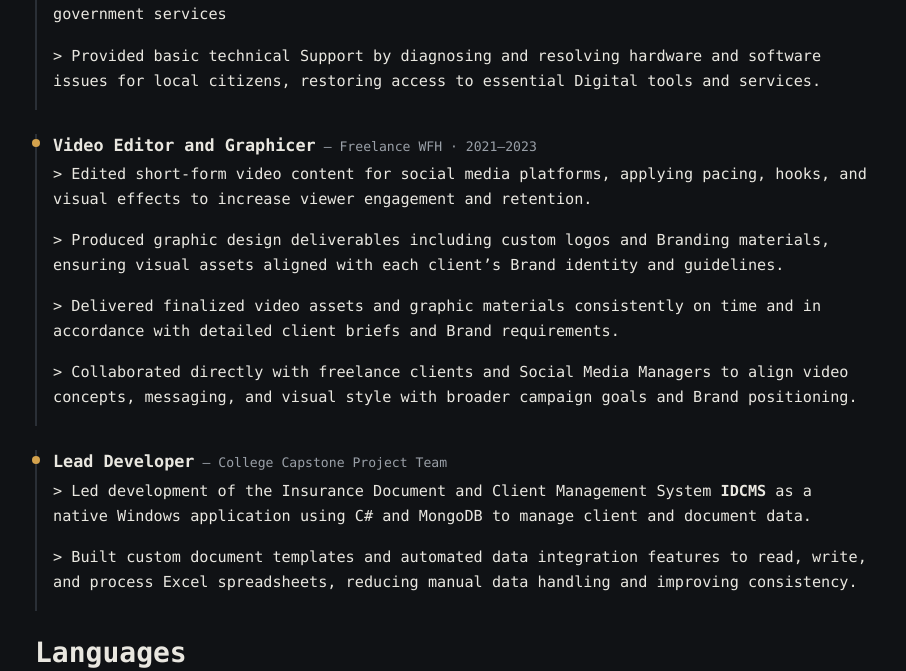
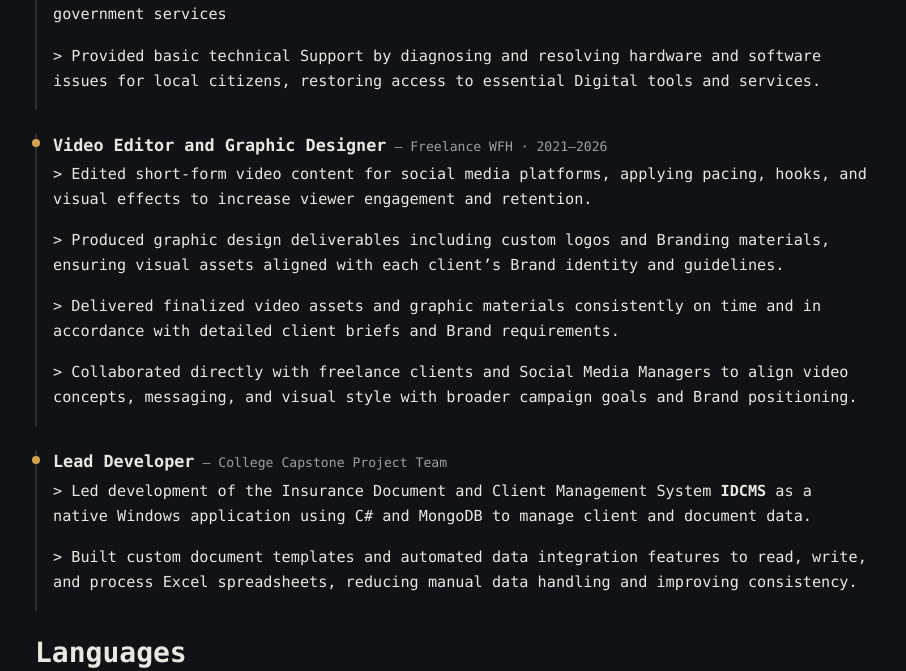
Before and after one commit to polykarp-dev/iver-portfolio, a plain HTML site: page index.html in a window 1280 px wide. Shown: the part 1101-1772 px from the top of the page, without its empty margins (185-1091 px from the left). Drawn offline with nearby package versions, Linux system fonts and the light colour scheme.

Commit message:
Update job title and duration in timeline

```diff
--- a/index.html
+++ b/index.html
@@ -132,8 +132,8 @@
 
       <div class="timeline-item">
         <div class="timeline-item__meta">
-          <span class="txt-h2">Video Editor and Graphicer</span>
-          <span class="txt-body-sm">— Freelance WFH · 2021–2023</span>
+          <span class="txt-h2">Video Editor and Graphic Designer</span>
+          <span class="txt-body-sm">— Freelance WFH · 2021–2026</span>
         </div>
         <p class="txt-body">> Edited short-form video content for social media platforms, applying pacing, hooks, and visual effects to increase
                             viewer engagement and retention.</p>
```
